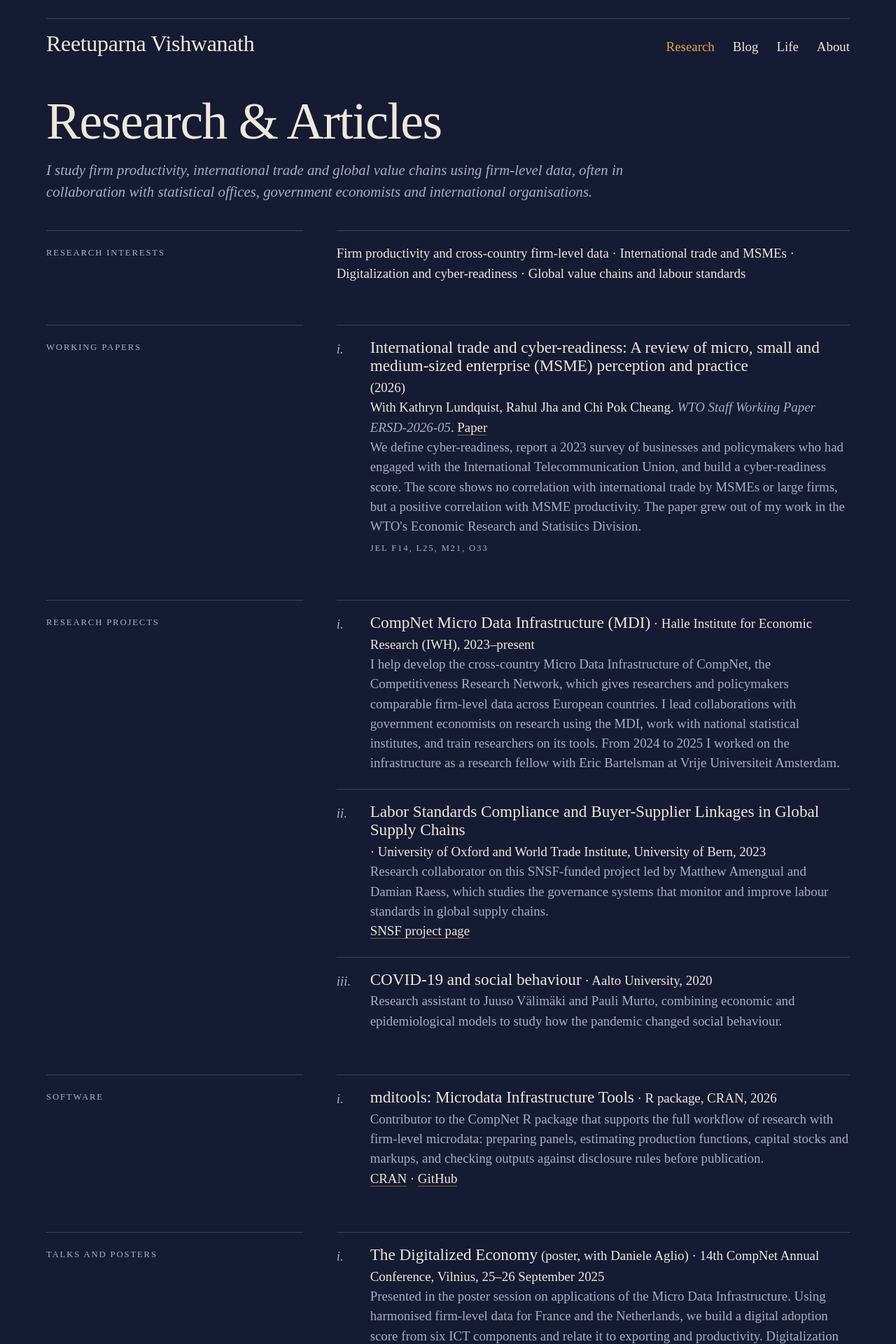
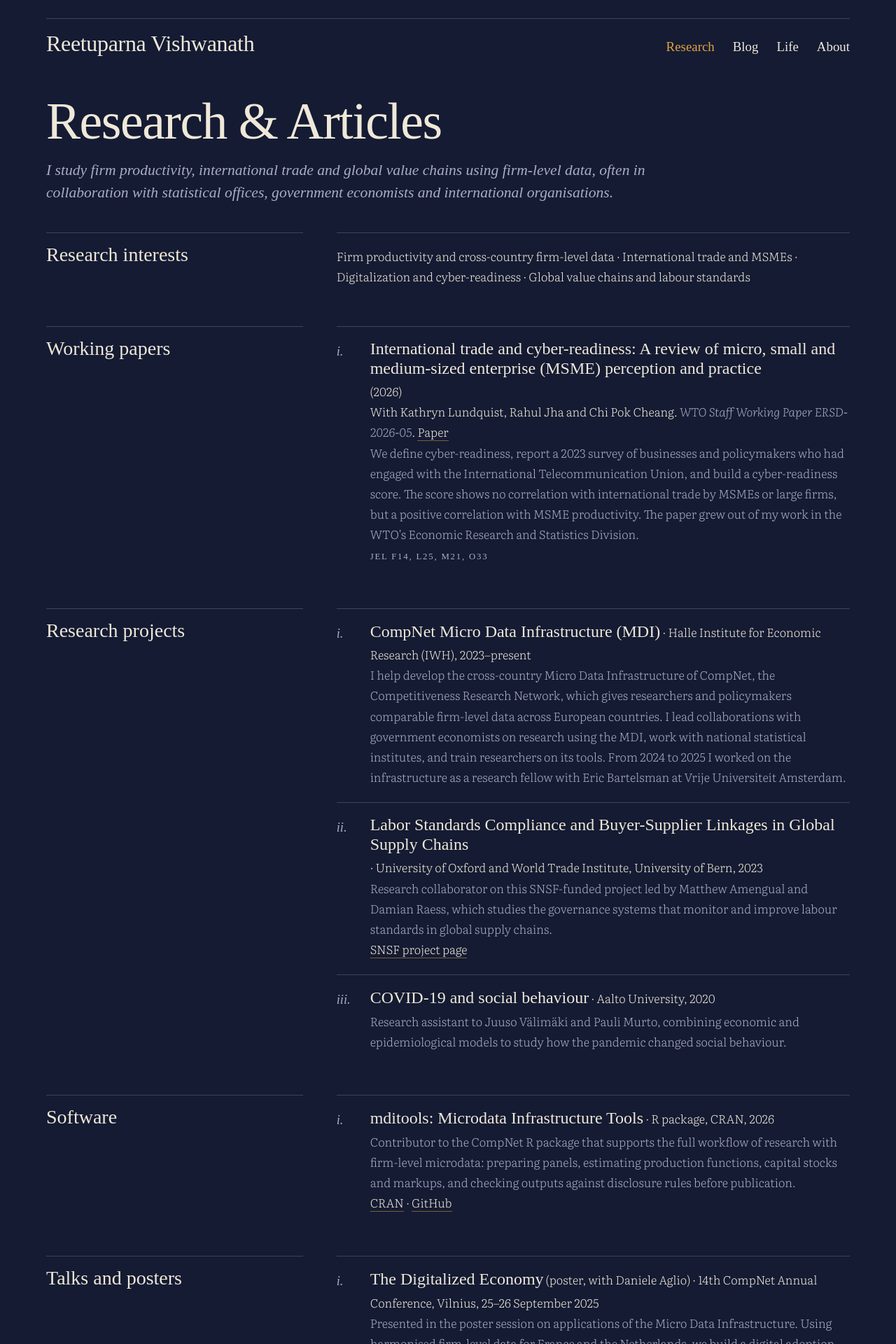
Before and after one commit to reetuparnav/Reetuparnav.github.io, a Jekyll site: the page built from research.html, in a window 1280 px wide. Shown: the top 1920 px of the page at 70% size. Built offline with Jekyll 4.4.1, drawn with Linux system fonts in a browser that asks for light colours; some web fonts are replaced.

Commit message:
Set inner-page text in extra-light Literata with Instrument Serif section titles
Co-Authored-By: Claude Opus 5.5 <noreply@anthropic.com>
Claude-Session: https://claude.ai/code/session_01Xsa2R2ve3LfZ8MkfZayTEc

```diff
--- a/_layouts/default.html
+++ b/_layouts/default.html
@@ -12,7 +12,7 @@
   {% endif %}
   <link rel="preconnect" href="https://fonts.googleapis.com">
   <link rel="preconnect" href="https://fonts.gstatic.com" crossorigin>
-  <link href="https://fonts.googleapis.com/css2?family=Instrument+Serif:ital@0;1&display=swap" rel="stylesheet">
+  <link href="https://fonts.googleapis.com/css2?family=Instrument+Serif:ital@0;1&family=Literata:ital,opsz,wght@0,7..72,200..400;1,7..72,200..400&display=swap" rel="stylesheet">
   <link rel="stylesheet" href="{{ '/assets/css/style.css' | relative_url }}">
 </head>
 <body>
--- a/assets/css/style.css
+++ b/assets/css/style.css
@@ -4,6 +4,7 @@
 :root{
   --g:#141b33; --t:#efe8d8; --m:#a9adc3; --r:rgba(239,232,216,.2); --a:#e3a33f; --a-soft:rgba(227,163,63,.5);
   --serif:"Instrument Serif","Times New Roman",serif;
+  --text:"Literata",Georgia,serif;
   --gut:max(16px, env(safe-area-inset-left, 0px));
   color-scheme:dark;
 }
@@ -80,17 +81,19 @@ a.kicker:hover{color:var(--a)}
 /* inner pages */
 .page-head{padding-top:56px;margin-bottom:8px}
 .page-head h1{font-size:clamp(2.6rem,6vw,4.6rem);line-height:1;letter-spacing:-.02em;margin:0 0 16px}
-.page-head .lede{font-style:italic;color:var(--m);font-size:1.3rem;margin:0;max-width:40em}
-.prose{display:grid;grid-template-columns:minmax(0,1fr) minmax(0,2fr);column-gap:48px;margin-top:40px}
+.page-head .lede{font-style:italic;color:var(--m);font-size:1.35rem;margin:0;max-width:40em}
+.prose{display:grid;grid-template-columns:minmax(0,1fr) minmax(0,2fr);column-gap:48px;margin-top:40px;
+  font-family:var(--text);font-weight:250;font-size:1.06rem;line-height:1.72;-webkit-font-smoothing:antialiased;-moz-osx-font-smoothing:grayscale}
 .prose > *{grid-column:2;margin-top:0;margin-bottom:1em}
-.prose > h2{grid-column:1;font-size:.8rem;text-transform:uppercase;letter-spacing:.14em;color:var(--m);margin:40px 0 0;padding-top:22px;border-top:1px solid var(--r)}
+.prose > h2{grid-column:1;font-family:var(--serif);font-size:1.75rem;line-height:1.1;color:var(--t);margin:40px 0 0;padding-top:16px;border-top:1px solid var(--r)}
 .prose > h2 + *{margin-top:40px;padding-top:18px;border-top:1px solid var(--r)}
 .prose > h2:first-child,.prose > h2:first-child + *{margin-top:0}
 .prose p{max-width:none}
 .prose ul{padding-left:1.1em}
 .prose li{margin-bottom:.45em}
 .prose li::marker{color:var(--a)}
-.prose strong{font-style:italic}
+.prose strong{font-weight:inherit;font-style:normal}
+.prose .kicker,.prose .date,.prose .jel{font-family:var(--serif)}
 .prose > p:has(> .portrait){grid-column:1;grid-row:span 3;margin:6px 0 0}
 .portrait{display:block;width:100%;max-width:300px}
 .lead-note{color:var(--m)}
@@ -98,9 +101,9 @@ a.kicker:hover{color:var(--a)}
 /* lists of publications */
 .pubs{list-style:none;padding:0;margin:0;counter-reset:entry}
 .pubs > li{counter-increment:entry;position:relative;border-top:1px solid var(--r);padding:18px 0 22px 48px;margin:0}
-.pubs > li::before{content:counter(entry, lower-roman) ".";font-style:italic;color:var(--m);position:absolute;left:0;top:20px}
+.pubs > li::before{content:counter(entry, lower-roman) ".";font-family:var(--serif);font-size:1.15rem;font-style:italic;color:var(--m);position:absolute;left:0;top:20px}
 .prose > h2 + .pubs{border-top:0;padding-top:0}
-.pubs strong{font-style:normal;font-size:1.45rem;line-height:1.15;display:inline-block;margin-bottom:4px}
+.pubs strong{font-family:var(--serif);font-style:normal;font-size:1.5rem;line-height:1.15;display:inline-block;margin-bottom:4px}
 .pubs .venue{font-style:italic;color:var(--m)}
 .pub-note{color:var(--m)}
 .pubs a{border-bottom:1px solid var(--a-soft);text-decoration:none}
@@ -109,7 +112,7 @@ a.kicker:hover{color:var(--a)}
 .post-list{list-style:none;padding:0;margin:0}
 .post-list li{border-top:1px solid var(--r);padding:18px 0 22px}
 .prose > h2 + .post-list{border-top:0;padding-top:0}
-.post-list a.title{display:block;font-size:1.6rem;line-height:1.15;margin:4px 0 8px;text-decoration:none}
+.post-list a.title{font-family:var(--serif);display:block;font-size:1.6rem;line-height:1.15;margin:4px 0 8px;text-decoration:none}
 .post-list .ext{font-size:.75em;color:var(--a)}
 .post-list p{margin:0;color:var(--m)}
 
@@ -121,7 +124,7 @@ a.kicker:hover{color:var(--a)}
 .video-card{position:relative;display:block;aspect-ratio:16/9;overflow:hidden;text-decoration:none}
 .video-card img{width:100%;height:100%;object-fit:cover;display:block}
 .video-card .play{position:absolute;left:18px;bottom:18px;width:56px;height:56px;background:var(--a);color:var(--g);display:flex;align-items:center;justify-content:center;font-size:1.2rem}
-.video-card .video-label{position:absolute;left:88px;bottom:30px;color:#fff;font-size:1.15rem;text-shadow:0 1px 8px rgba(0,0,0,.6)}
+.video-card .video-label{position:absolute;left:88px;bottom:32px;font-family:var(--serif);font-size:1.25rem;color:#fff;font-size:1.15rem;text-shadow:0 1px 8px rgba(0,0,0,.6)}
 .talk-photos{display:grid;grid-template-columns:repeat(auto-fit,minmax(200px,1fr));gap:12px;margin-top:12px}
 .talk-photos img{display:block;width:100%}
 
@@ -135,6 +138,7 @@ a.kicker:hover{color:var(--a)}
   .sec{margin-top:44px}
   .sec > .kicker{padding-top:0}
   .prose > *,.prose > h2{grid-column:1}
+  .prose > h2{font-size:1.6rem}
   .prose > h2 + *{margin-top:12px;border-top:0;padding-top:0}
   .prose > p:has(> .portrait){grid-row:auto;margin-bottom:20px}
   .portrait{max-width:240px}
```
